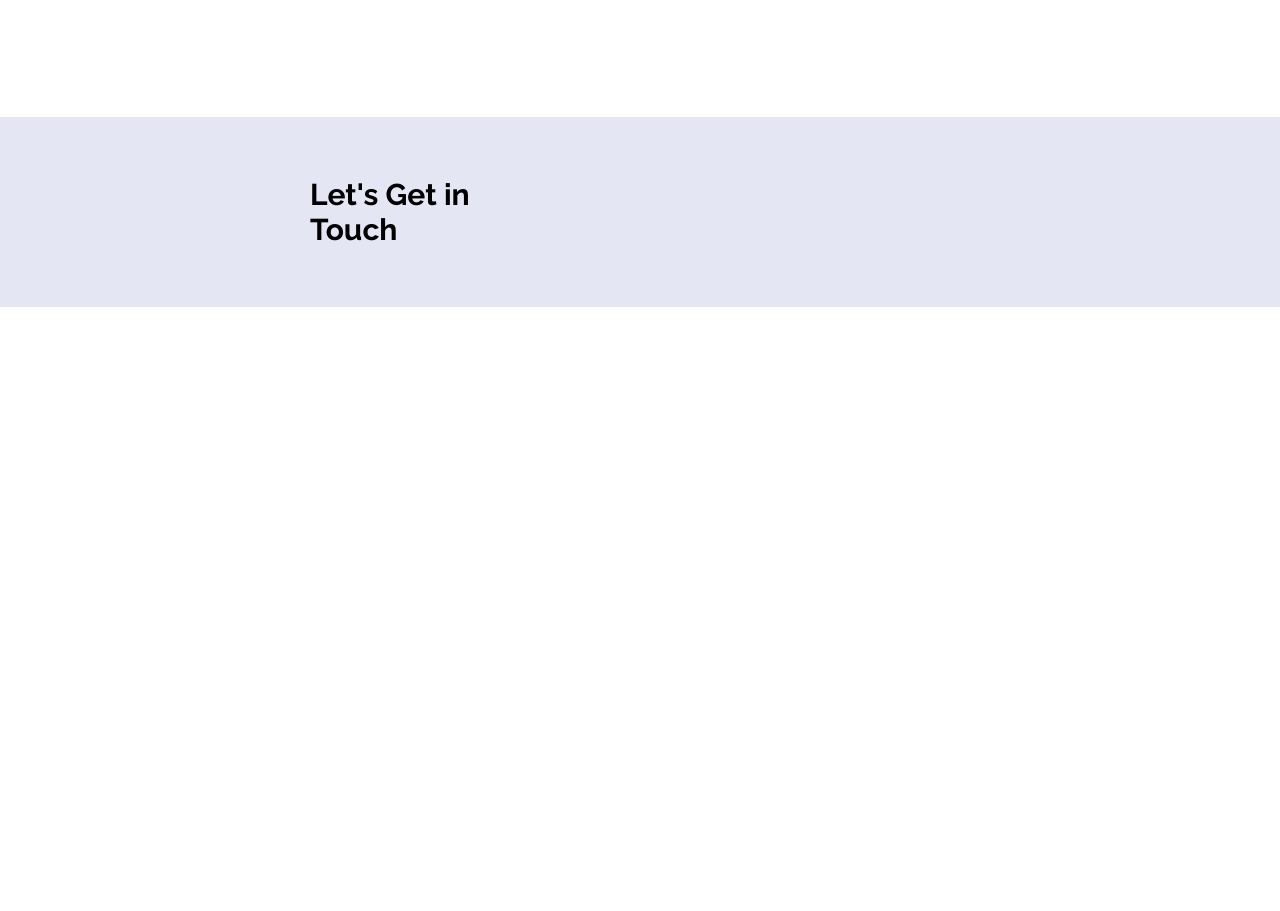
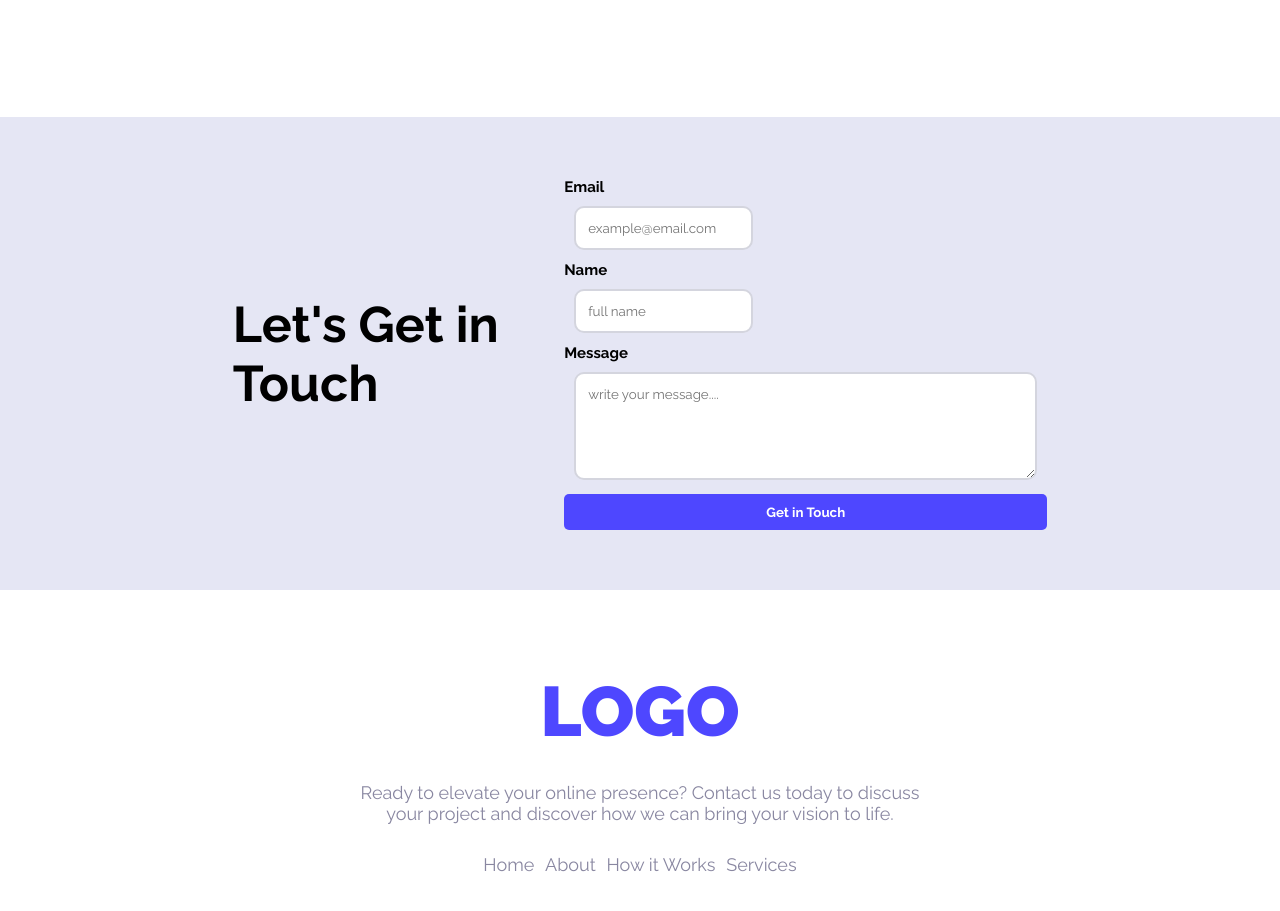
Before and after one commit to fariya-nika-oshru/webflow-templet, a plain HTML site: page index.html in a window 1280 px wide. Shown: the part 2727-3638 px from the top of the page. Before the commit the page ends 3034 px from the top, so only its background shows below. Drawn offline with Linux system fonts and the light colour scheme; a web font is replaced by a local one.

Commit message:
footer done

```diff
--- a/index.html
+++ b/index.html
@@ -137,9 +137,20 @@
 
         <section class="newsletter">
             <div>
-                <h2 class="action-heading">Let's Get in <br>Touch</h2>
+                <h1>Let's Get in <br>Touch</h1>
             </div>
-            <div>
+            <div class="form-container">
+                <form action="">
+                    <label for="email">Email</label> <br>
+                    <input type="email" name="" id="" placeholder="example@email.com"> <br>
+
+                    <label for="name">Name</label><br>
+                    <input type="text" name="" id="" placeholder="full name"><br>
+
+                    <label for="message">Message</label><br>
+                    <textarea name="" id="" placeholder="write your message...." cols="60" rows="5"></textarea>
+                </form>
+                <button class="primary-button">Get in Touch</button>
 
             </div>
         </section>
@@ -147,7 +158,15 @@
     </main>
 
     <footer>
+        <h1>LOGO</h1>
+        <p>Ready to elevate your online presence? Contact us today to discuss <br>your project and discover how we can bring your vision to life.</p>
+        <div class="ending-nav">
+            <a href="#">Home</a>
+            <a href="#">About</a>
+            <a href="#">How it Works</a>
+            <a href="#">Services</a>
 
+        </div>
     </footer>
 
 </body>
--- a/style.css
+++ b/style.css
@@ -153,7 +153,53 @@ banner div button{
 
 .newsletter{
     display: flex;
-    padding: 60px 60px;
+    padding: 60px 200px;
     background-color: rgb(229, 230, 244) ;
 
 }
+.newsletter h1{
+    font-size: 50px;
+}
+
+.form-container button{
+    width: 100%;
+}
+input[type="text"],
+input[type="email"],
+textarea {
+    padding: 12px;
+    border: 2px solid #d4d5de;
+    border-radius: 10px;
+    margin: 10px;
+}
+label{
+    font-size: 15px;
+    font-weight: 700;
+}
+
+
+footer{
+    color: #8987a1;
+    text-align: center;
+    padding: 80px 100px;
+    font-size: 18px;
+}
+footer h1{
+    font-size: 70px;
+    color: #4e47ff;
+    font-weight: 900;
+}
+footer p{
+    padding: 30px 0;
+}
+.ending-nav{
+    display: flex;
+    width: 30%;
+}
+footer a{
+    text-decoration: none;
+    color: #8987a1;
+}
+footer a hover{
+    color: blue;
+}
```
